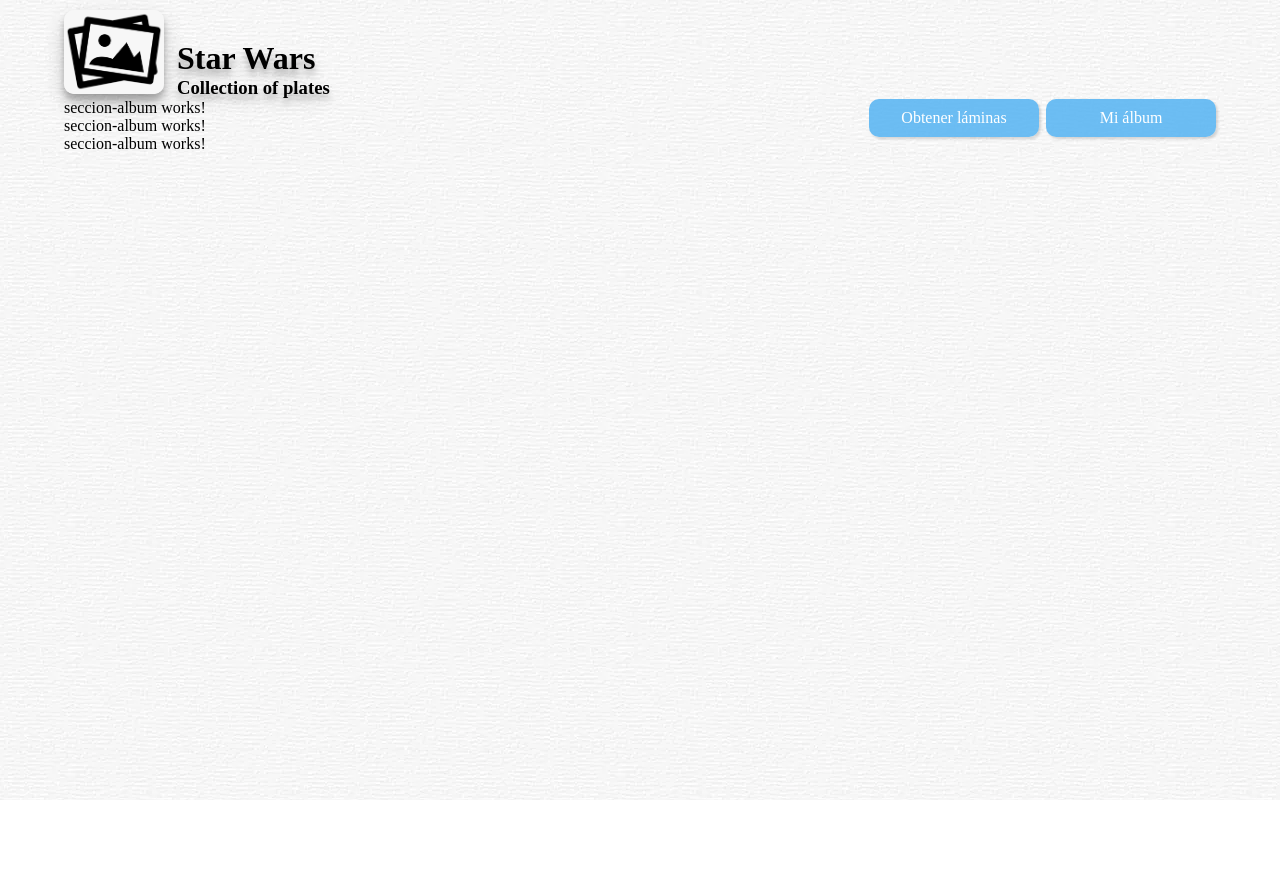
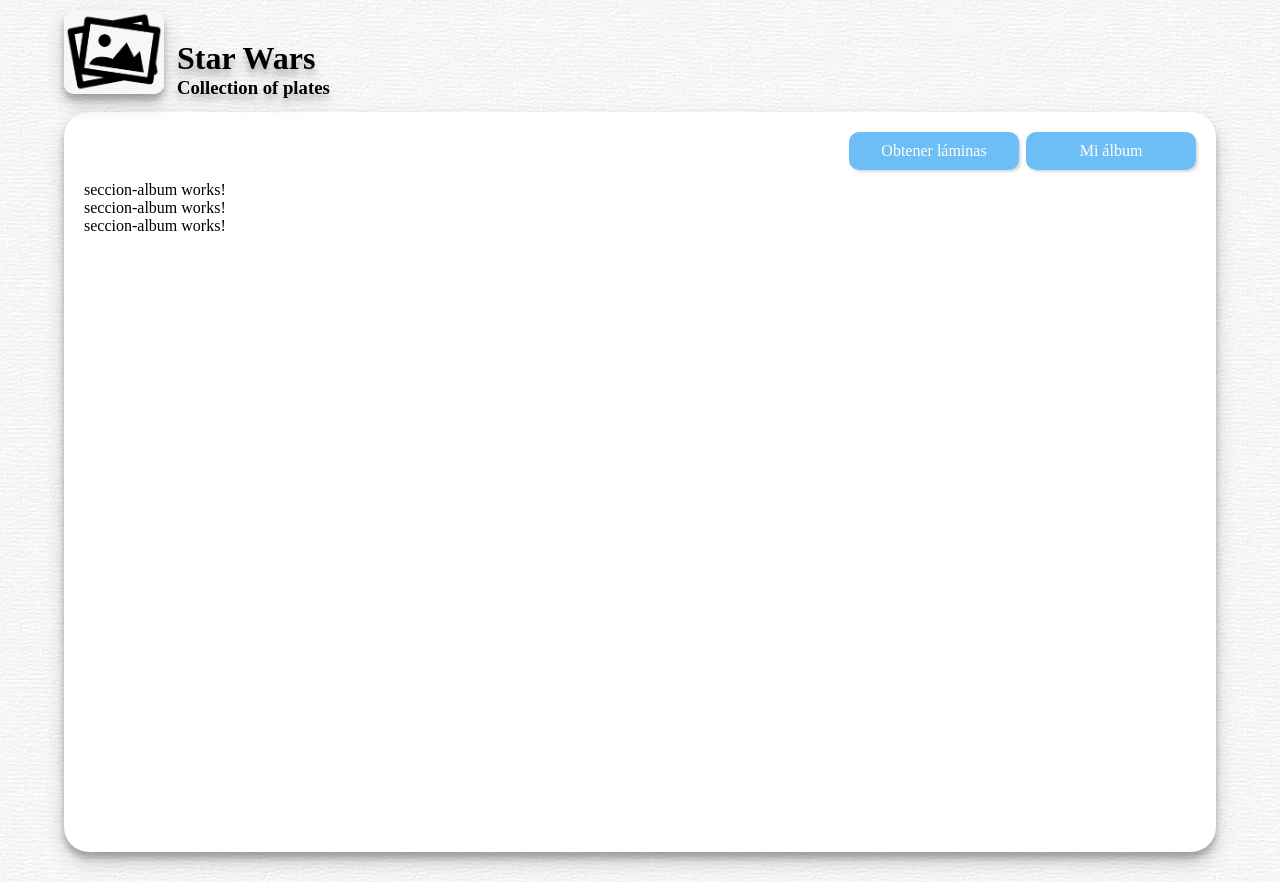
Before and after one commit to juanse-morales/star-wars, an Angular app: page / in a window 1280 px wide. Before the commit the page ends 800 px from the top, so only its background shows below. Built offline with nearby package versions, Linux system fonts and the light colour scheme.

Commit message:
REFACTOR: Add AlbumComponent css properties

```diff
--- a/src/app/album/album.component.css
+++ b/src/app/album/album.component.css
@@ -1,4 +1,4 @@
-#main-container {
+#album-container {
   height: 700px;
   margin: auto;
   background-color: white;
@@ -8,3 +8,13 @@
   box-shadow: rgba(0, 0, 0, 0.19) 0px 10px 20px, rgba(0, 0, 0, 0.23) 0px 6px 6px;
   border-radius: 25px;
 }
+
+#buttons-component-container {
+  display: block;
+  width: 100%;
+  height: 7%;
+}
+
+#seccion-album-component-container {
+  display: block;
+}
```
